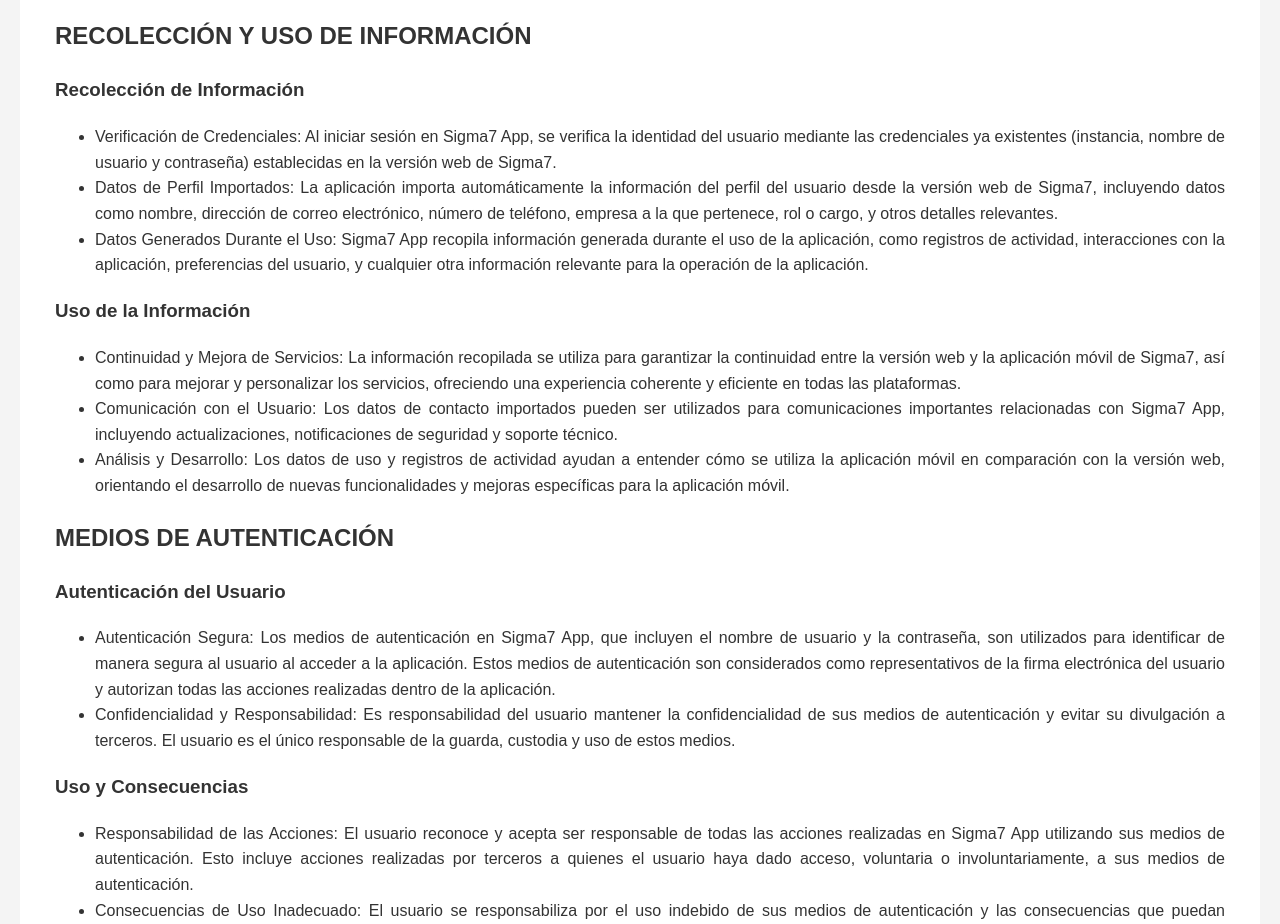
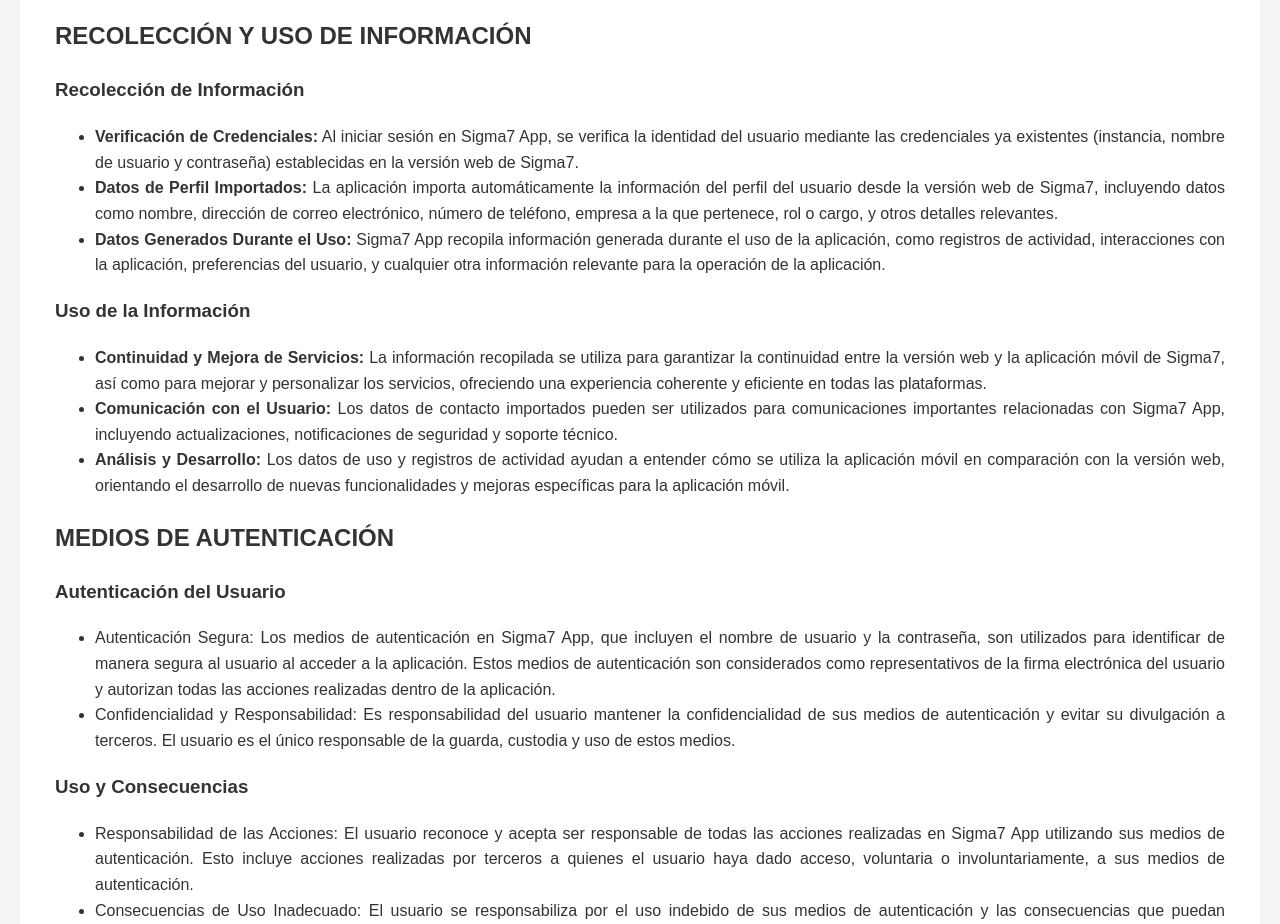
Before and after one commit to BDGpublicacionesMoviles/BDGpublicacionesMoviles.github.io, a plain HTML site: page index.html in a window 1280 px wide. Shown: the part 2832-3756 px from the top of the page. Drawn offline with Linux system fonts and the light colour scheme.

Commit message:
Negrita de una forma más semantica

```diff
--- a/index.html
+++ b/index.html
@@ -73,6 +73,10 @@
             background: #fff;
             margin-top: 35px;
             text-align: justify;
+        }
+
+        .policy li strong {
+            font-weight: bold;
         }
 
         .policy h1,
@@ -215,29 +219,32 @@
         <h2>RECOLECCIÓN Y USO DE INFORMACIÓN</h2>
         <h3>Recolección de Información</h3>
         <ul>
-            <li>Verificación de Credenciales: Al iniciar sesión en Sigma7 App, se verifica la identidad del usuario
-                mediante las credenciales ya existentes (instancia, nombre de usuario y contraseña) establecidas en la
-                versión web de Sigma7.</li>
-            <li>Datos de Perfil Importados: La aplicación importa automáticamente la información del perfil del usuario
-                desde la versión web de Sigma7, incluyendo datos como nombre, dirección de correo electrónico, número de
-                teléfono, empresa a la que pertenece, rol o cargo, y otros detalles relevantes.</li>
-            <li>Datos Generados Durante el Uso: Sigma7 App recopila información generada durante el uso de la
-                aplicación, como registros de actividad, interacciones con la aplicación, preferencias del usuario, y
-                cualquier otra información relevante para la operación de la aplicación.</li>
+            <li><strong>Verificación de Credenciales:</strong> Al iniciar sesión en Sigma7 App, se verifica la identidad
+                del usuario mediante las credenciales ya existentes (instancia, nombre de usuario y contraseña)
+                establecidas en la versión web de Sigma7.</li>
+            <li><strong>Datos de Perfil Importados:</strong> La aplicación importa automáticamente la información del
+                perfil del usuario desde la versión web de Sigma7, incluyendo datos como nombre, dirección de correo
+                electrónico, número de teléfono, empresa a la que pertenece, rol o cargo, y otros detalles relevantes.
+            </li>
+            <li><strong>Datos Generados Durante el Uso:</strong> Sigma7 App recopila información generada durante el uso
+                de la aplicación, como registros de actividad, interacciones con la aplicación, preferencias del
+                usuario, y cualquier otra información relevante para la operación de la aplicación.</li>
         </ul>
 
         <h3>Uso de la Información</h3>
         <ul>
-            <li>Continuidad y Mejora de Servicios: La información recopilada se utiliza para garantizar la continuidad
-                entre la versión web y la aplicación móvil de Sigma7, así como para mejorar y personalizar los
-                servicios, ofreciendo una experiencia coherente y eficiente en todas las plataformas.</li>
-            <li>Comunicación con el Usuario: Los datos de contacto importados pueden ser utilizados para comunicaciones
-                importantes relacionadas con Sigma7 App, incluyendo actualizaciones, notificaciones de seguridad y
-                soporte técnico.</li>
-            <li>Análisis y Desarrollo: Los datos de uso y registros de actividad ayudan a entender cómo se utiliza la
-                aplicación móvil en comparación con la versión web, orientando el desarrollo de nuevas funcionalidades y
-                mejoras específicas para la aplicación móvil.</li>
+            <li><strong>Continuidad y Mejora de Servicios:</strong> La información recopilada se utiliza para garantizar
+                la continuidad entre la versión web y la aplicación móvil de Sigma7, así como para mejorar y
+                personalizar los servicios, ofreciendo una experiencia coherente y eficiente en todas las plataformas.
+            </li>
+            <li><strong>Comunicación con el Usuario:</strong> Los datos de contacto importados pueden ser utilizados
+                para comunicaciones importantes relacionadas con Sigma7 App, incluyendo actualizaciones, notificaciones
+                de seguridad y soporte técnico.</li>
+            <li><strong>Análisis y Desarrollo:</strong> Los datos de uso y registros de actividad ayudan a entender cómo
+                se utiliza la aplicación móvil en comparación con la versión web, orientando el desarrollo de nuevas
+                funcionalidades y mejoras específicas para la aplicación móvil.</li>
         </ul>
+
 
 
         <!-- Sección Medios de Autenticación -->
```
